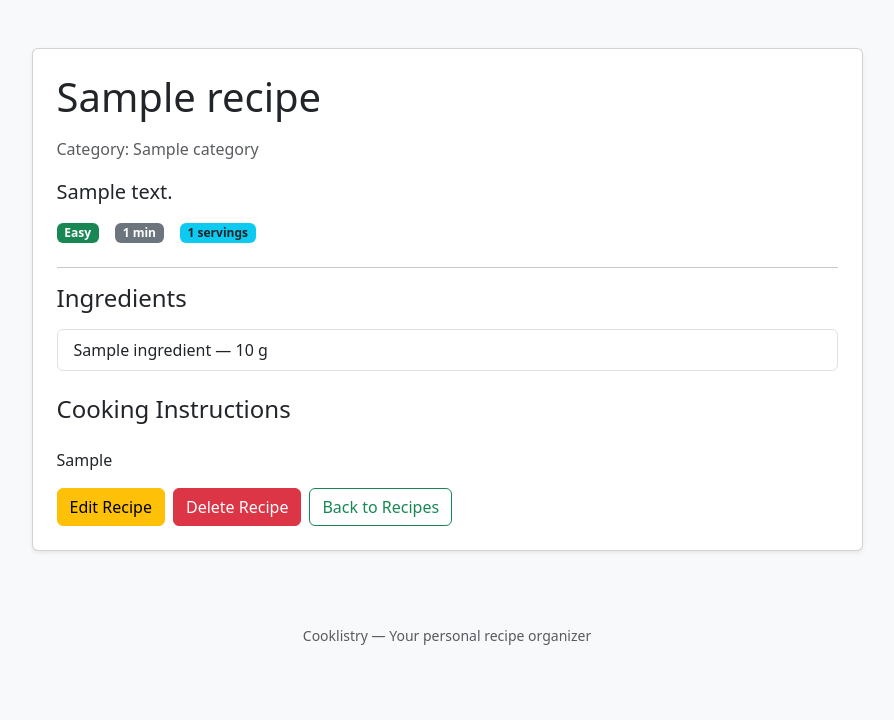
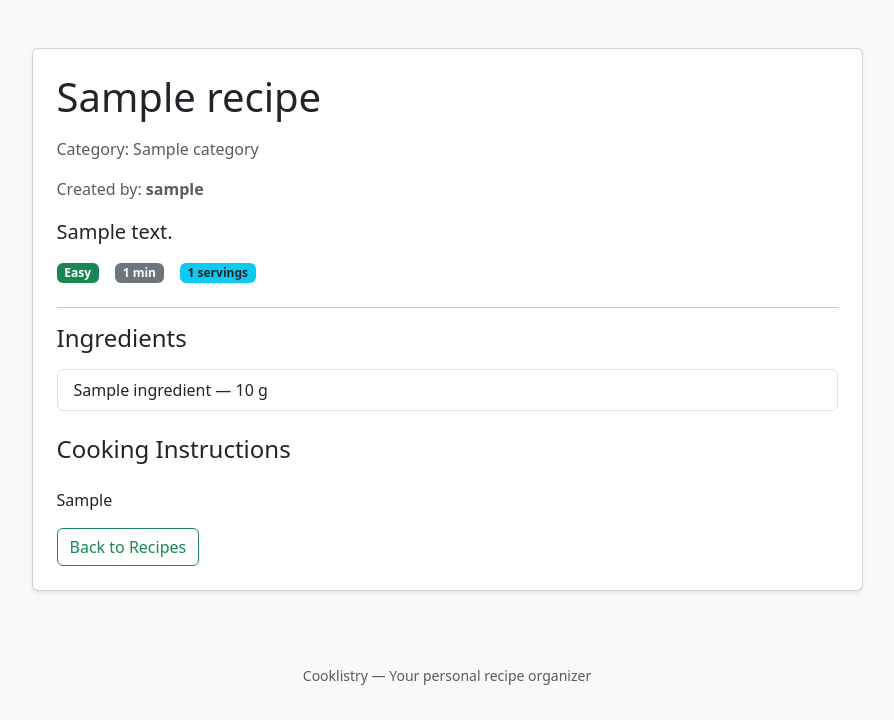
Before and after one commit to stoyanova-mariela/cooklistry_advanced, a Django app: page /recipes/1/ in a window 1280 px wide. Shown: the part 80-800 px from the top of the page, without its empty margins (193-1087 px from the left). Run offline with Django 5.2, Linux system fonts and the light colour scheme; tables that the repository leaves empty hold one stand-in row (values such as "Sample post").

Commit message:
Add recipe ownership and owner permissions

```diff
--- a/recipes/models.py
+++ b/recipes/models.py
@@ -2,7 +2,7 @@ from django.core.validators import MaxLengthValidator, MinValueValidator
 from django.db import models
 
 from ingredients.models import Ingredient
-
+from django.conf import settings
 
 class Category(models.Model):
     class Meta:
@@ -28,6 +28,7 @@ class Recipe(models.Model):
         MEDIUM = 'medium', 'Medium'
         HARD = 'hard', 'Hard'
 
+    owner = models.ForeignKey(settings.AUTH_USER_MODEL, on_delete=models.CASCADE, related_name='recipes', null=True, blank=True,)
     title = models.CharField(max_length=100)
     description = models.TextField(blank=True, validators=[MaxLengthValidator(300)])
     instructions = models.TextField(validators=[MaxLengthValidator(1000)])
--- a/recipes/views.py
+++ b/recipes/views.py
@@ -3,7 +3,7 @@ from django.urls import reverse_lazy
 from django.views.generic import CreateView, ListView, UpdateView, DeleteView, TemplateView, DetailView
 from django.db.models.deletion import ProtectedError
 from django.contrib import messages
-
+from django.contrib.auth.mixins import LoginRequiredMixin, UserPassesTestMixin
 from recipes.forms import CategoryForm, RecipeForm, RecipeIngredientFormSet
 from recipes.models import Category, Recipe
 from django.db import transaction
@@ -47,7 +47,8 @@ class CategoryDeleteView(DeleteView):
             return HttpResponseRedirect(self.success_url)
 
 
-class RecipeCreateView(CreateView):
+
+class RecipeCreateView(LoginRequiredMixin, CreateView):
     model = Recipe
     form_class = RecipeForm
     template_name = 'recipes/recipe_form.html'
@@ -57,25 +58,27 @@ class RecipeCreateView(CreateView):
 
         if 'ingredient_formset' not in context:
             context['ingredient_formset'] = RecipeIngredientFormSet(instance=self.object)
-
         return context
 
     def post(self, request, *args, **kwargs):
         self.object = None
-
         form = self.get_form()
         ingredient_formset = RecipeIngredientFormSet(request.POST, instance=self.object)
 
         if form.is_valid() and ingredient_formset.is_valid():
             with transaction.atomic():
-                recipe = form.save()
-
+                recipe = form.save(commit=False)
+                recipe.owner = request.user
+                recipe.save()
                 ingredient_formset.instance = recipe
                 ingredient_formset.save()
-
             return redirect('recipes:recipe_detail', pk=recipe.pk)
-
-        return self.render_to_response(self.get_context_data(form=form, ingredient_formset=ingredient_formset))
+        return self.render_to_response(
+            self.get_context_data(
+                form=form,
+                ingredient_formset=ingredient_formset
+            )
+        )
 
 
 class RecipeDetailView(DetailView):
@@ -84,7 +87,7 @@ class RecipeDetailView(DetailView):
     context_object_name = 'recipe'
 
     def get_queryset(self):
-        return Recipe.objects.select_related('category').prefetch_related('recipe_ingredients__ingredient')
+        return Recipe.objects.select_related('category', 'owner').prefetch_related('recipe_ingredients__ingredient')
 
 
 class RecipeListView(ListView):
@@ -117,10 +120,14 @@ class RecipeListView(ListView):
         return context
 
 
-class RecipeUpdateView(UpdateView):
+class RecipeUpdateView(LoginRequiredMixin, UserPassesTestMixin, UpdateView):
     model = Recipe
     form_class = RecipeForm
     template_name = 'recipes/recipe_form.html'
+
+    def test_func(self):
+        recipe = self.get_object()
+        return recipe.owner == self.request.user
 
     def get_context_data(self, **kwargs):
         context = super().get_context_data(**kwargs)
@@ -143,7 +150,11 @@ class RecipeUpdateView(UpdateView):
         return self.render_to_response(self.get_context_data(form=form,ingredient_formset=ingredient_formset))
 
 
-class RecipeDeleteView(DeleteView):
+class RecipeDeleteView(LoginRequiredMixin, UserPassesTestMixin, DeleteView):
     model = Recipe
     template_name = 'recipes/recipe_confirm_delete.html'
     success_url = reverse_lazy('recipes:recipe_list')
+
+    def test_func(self):
+        recipe = self.get_object()
+        return recipe.owner == self.request.user
--- a/templates/recipes/recipe_detail.html
+++ b/templates/recipes/recipe_detail.html
@@ -15,6 +15,17 @@
                 <p class="text-muted">
                     Category: {{ recipe.category.name }}
                 </p>
+
+                {% if recipe.owner %}
+                    <p class="text-muted">
+                        Created by:
+                        <strong>{{ recipe.owner.username }}</strong>
+                    </p>
+                {% else %}
+                    <p class="text-muted">
+                        Created by: Unknown
+                    </p>
+                {% endif %}
 
                 {% if recipe.description %}
                     <p class="lead">
@@ -61,8 +72,10 @@
                 </p>
 
                 <div class="d-flex flex-wrap gap-2">
+                    {% if user.is_authenticated and recipe.owner == user %}
                     <a href="{% url 'recipes:recipe_edit' recipe.pk %}" class="btn btn-warning">Edit Recipe</a>
                     <a href="{% url 'recipes:recipe_delete' recipe.pk %}" class="btn btn-danger">Delete Recipe</a>
+                    {% endif %}
                     <a href="{% url 'recipes:recipe_list' %}" class="btn btn-outline-success">Back to Recipes</a>
                 </div>
 
```
Also changed, not shown: recipes/migrations/0003_recipe_owner.py (added).
